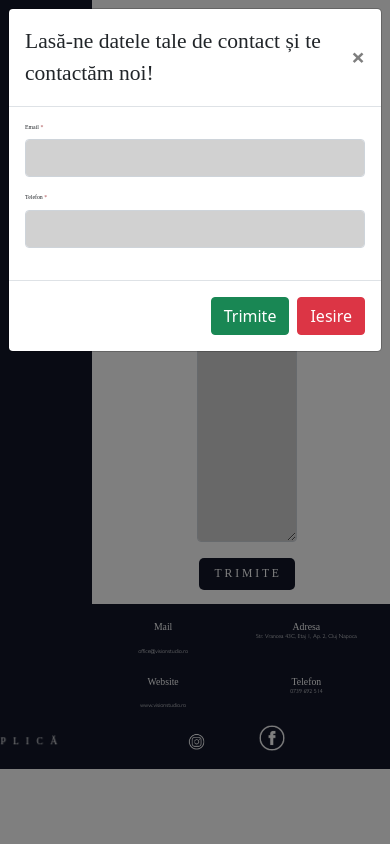
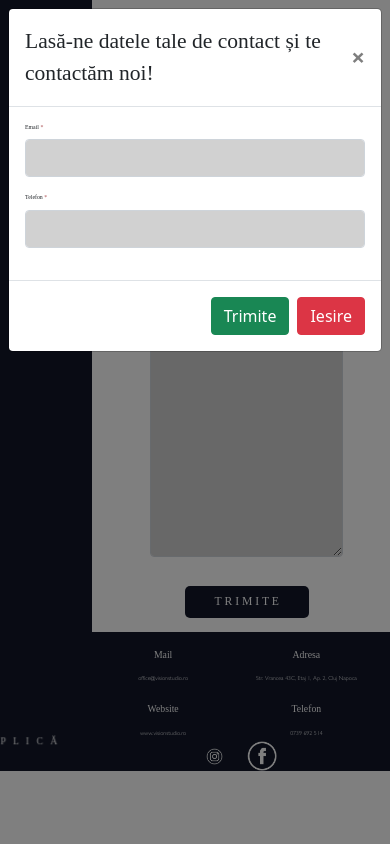
Before and after one commit to VladBlidar/ourVision, a Django app: page /contact in a window 390 px wide. Run offline with Django 3.2, Linux system fonts and the light colour scheme; parts of the project's set-up code (start-up, migrations or seed data) failed here and were passed over; some libraries are stand-ins or nearby versions; some web fonts are replaced.

Commit message:
Update apply and contact pages to be responsive on mobile screens

```diff
--- a/visionStudios/static/style.css
+++ b/visionStudios/static/style.css
@@ -389,6 +389,30 @@ transform: scaleX(1);
   }
 }
 .inline-photo.is-visible {
-opacity: 1;
-transform: rotateZ(0deg);
+  opacity: 1;
+  transform: rotateZ(0deg);
 }
+
+.contactForm {
+  margin: 0 auto;
+  width: 40%;
+}
+
+@media (max-width: 900px) {
+  .contactForm {
+      margin: 0 auto;
+      width: 70%;
+  }
+}
+
+.applyForm {
+  margin: 0 auto;
+  width: 45%;
+}
+
+@media (max-width: 900px) {
+  .applyForm {
+    margin: 0 auto;
+    width: 70%;
+  }
+}
--- a/visionStudios/templates/contact.html
+++ b/visionStudios/templates/contact.html
@@ -70,7 +70,7 @@
                 </div>
             </div>
             <div class="row">
-                <div style="margin: 0 auto; width: 40%;">
+                <div class="contactForm">
                     <form method="post" >
                         {% csrf_token %}
                         <div id="div_id_email" class="form-group">
@@ -103,13 +103,13 @@
                         <div class="gillSansRegular mt-3" style="font-size: 2.5vw;">
                             Mail
                         </div>
-                        <a href="mailto:office@visionstudio.ro" style="padding: 0%; text-decoration: none; color: white; font-size: 1.5vw; margin: 0%;"><span class="gillSansLight">office@visionstudio.ro</span></a>
+                        <a href="mailto:office@visionstudio.ro" style="text-decoration: none; color: white; font-size: 1.5vw;"><span class="gillSansLight">office@visionstudio.ro</span></a>
                     </div>
                     <div class="col-6">
-                        <div class="gillSansRegular mt-3" style="font-size: 2.5vw;">Adresa</div>
-                        <p class="gillSansLight" style="margin-top: -1%; padding: 0%; font-size: 1.5vw;">
-                            Str. Vrancea 43C, Etaj 1, Ap. 2, Cluj Napoca
-                        </p>
+                        <div class="gillSansRegular mt-3" style="font-size: 2.5vw;">
+                            Adresa
+                        </div>
+                        <a style="text-decoration: none; color: white; font-size: 1.5vw;"><span class="gillSansLight">Str. Vrancea 43C, Etaj 1, Ap. 2, Cluj Napoca</span></a>
                     </div>
                 </div>
                 <div class="row">
@@ -123,17 +123,19 @@
                         <div class="gillSansRegular mt-3" style="font-size: 2.5vw;">
                             Telefon
                         </div>
-                        <p class="gillSansLight" style="margin-top: -1%; padding: 0%; font-size: 1.5vw;">
-                            0739 692 514
-                        </p>
+                        <a style="text-decoration: none; color: white; font-size: 1.5vw;"><span class="gillSansLight">0739 692 514</span></a>
                     </div>
                 </div>
                 <div class="row">
                     <div class="col-6">
-                        <img src="{% static '/social_logos/insta.png' %}" draggable="false" class="img-fluid" height="50vw" width="50vw" style="float: right;">
+                        <a href="https://www.instagram.com/visionstudioscj/" target="_blank">
+                            <img src="{% static '/social_logos/insta2.png' %}" draggable="false" class="img-fluid" height="auto" width="14%" style="float: right; margin-top: 6%;">
+                        </a>
                     </div>
                     <div class="col-6">
-                        <img src="{% static '/social_logos/fb.png' %}" draggable="false" class="img-fluid" height="50vw" width="50vw" style="float: left;">
+                        <a href="https://www.facebook.com/visionstudioscj" target="_blank">
+                            <img src="{% static '/social_logos/fb.png' %}" draggable="false" class="img-fluid" height="auto" width="25%" style="float: left;">
+                        </a>
                     </div>
 
                 </div>
```
Also changed, not shown: visionStudios/templates/apply.html (+19 -16 lines), visionStudios/templates/models.html (+16 -9 lines), visionStudios/static/social_logos/fb.png, visionStudios/static/social_logos/insta2.png (added).
